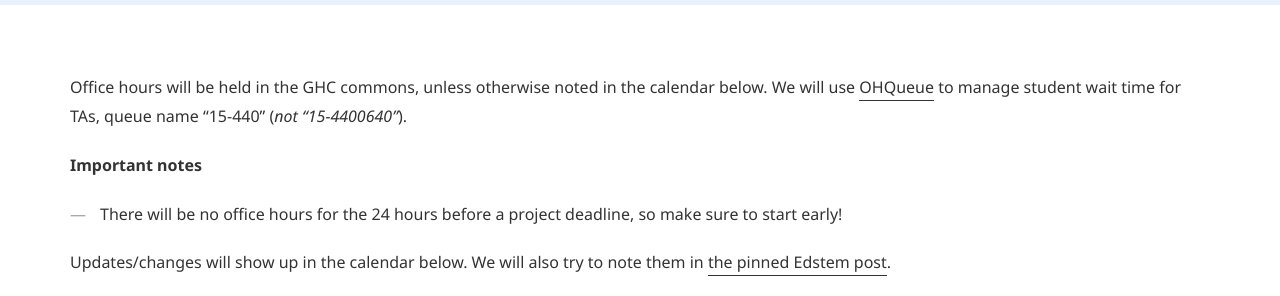
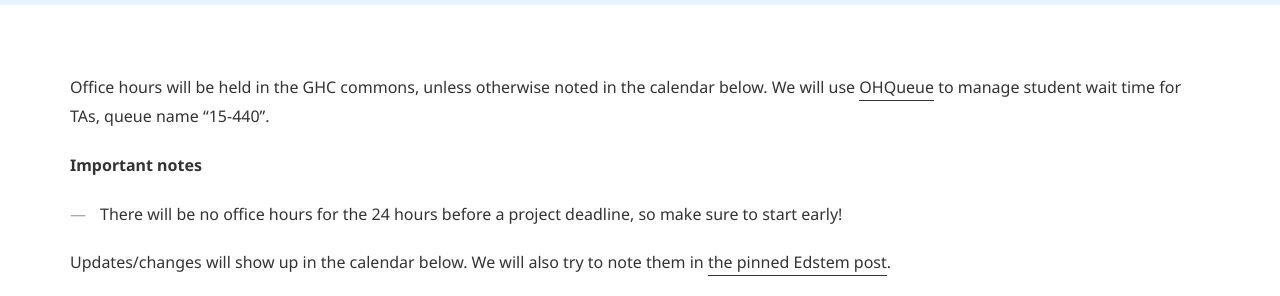
Before and after one commit to 15-440/website, a Jekyll site: the page built from officehours.md, in a window 1280 px wide, cut to the strip 679-975 px from the top of the page. Built offline with Jekyll 4.4.1, drawn with Linux system fonts in a browser that asks for light colours.

```diff
--- a/_config.yml
+++ b/_config.yml
@@ -60,7 +60,7 @@ course:
     semester: Fall 2023
     time: Tue/Thu 11:00-12:20 in CUC MCCNMY
     venue:
-    piazza: &es ''
+    piazza: &es 'https://edstem.org/us/courses/44873/'
     gradescope: &gs 'https://www.gradescope.com/courses/586692'
     queuestatus:
         url: &qs 'https://ohq.eberly.cmu.edu/#/'
--- a/officehours.md
+++ b/officehours.md
@@ -9,12 +9,12 @@ buttons:
 micro_nav: false
 ---
 
-Office hours will be held in the GHC commons, unless otherwise noted in the calendar below. We will use [OHQueue](https://cmu.ohqueue.com/#/ca) to manage student wait time for TAs, queue name "15-440" (*not "15-4400640"*).
+Office hours will be held in the GHC commons, unless otherwise noted in the calendar below. We will use [OHQueue](https://ohq.eberly.cmu.edu/#/courses) to manage student wait time for TAs, queue name "15-440".
 
 **Important notes**
 
 - There will be no office hours for the 24 hours before a project deadline, so make sure to start early!
 
-Updates/changes will show up in the calendar below.  We will also try to note them in [the pinned Edstem post](https://edstem.org/us/courses/26903/discussion/1803018).
+Updates/changes will show up in the calendar below.  We will also try to note them in [the pinned Edstem post](https://edstem.org/us/courses/44873/discussion/3353794).
 
 <iframe src="https://calendar.google.com/calendar/embed?height=600&amp;wkst=1&amp;bgcolor=%23ffffff&amp;ctz=America%2FNew_York&amp;src=MTUtNDQwQGFuZHJldy5jbXUuZWR1&amp;color=%237986CB&amp;mode=WEEK" style="border:solid 1px #777" width="800" height="600" frameborder="0" scrolling="no"></iframe>
```
